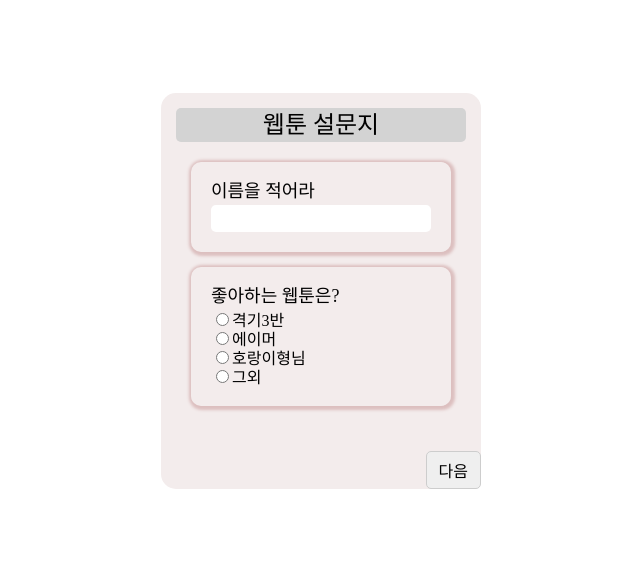
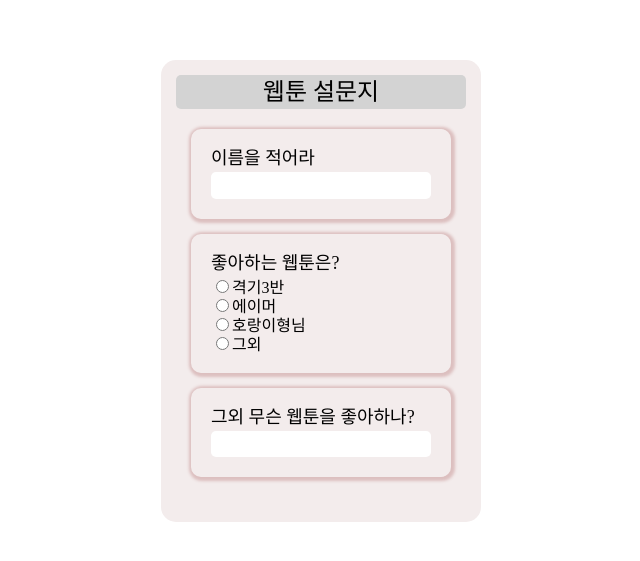
Before and after one commit to ShinEunJin/react-typescript-study, a React (Create React App) app: page /survey/0 in a window 1280 px wide. Shown: the part 109-670 px from the top of the page, without its empty margins (319-959 px from the left). Built offline with nearby package versions, Linux system fonts and the light colour scheme.

Commit message:
component Step 추가해서 세분화

```diff
--- a/src/Composition/CompositionForm.tsx
+++ /dev/null
@@ -1,74 +0,0 @@
-import "./styles.scss";
-import { useEffect, useState } from "react";
-import { useParams } from "react-router-dom";
-import Data from "./data2.json";
-import CompositionStep from "./CompositionStep";
-import Template from "./Template";
-
-interface DataTypes {
-  id: string;
-  title: string;
-  steps: {
-    title: string;
-    type: string;
-    name?: string;
-    options?: string[];
-    dependOn?: {
-      dependOnName: string;
-      dependOnValue: string;
-    };
-  }[][];
-}
-
-const CompositionForm = () => {
-  const [data, setData] = useState<DataTypes | null>(null);
-  const [page, setPage] = useState(0);
-
-  // 하위 컴포넌트에서 input 가지고 놀다가 망함. 상위 컴포넌트 항상 생각
-  const [surveyResult, setSurveyResult] = useState<any>({});
-
-  const { id } = useParams();
-
-  useEffect(() => {
-    if (id) setData(Data[Number(id)]);
-  }, [id]);
-
-  const handleClickBtn = (e: "back" | "next") => {
-    if (e === "back" && page !== 0) return setPage((prev) => prev - 1);
-    if (e === "next" && data && page !== data.steps.length - 1)
-      return setPage((prev) => prev + 1);
-  };
-
-  return (
-    <Template>
-      {data && (
-        <div className="form-container">
-          <h1 className="form-container__title">{data.title}</h1>
-          <main className="form-container__content">
-            {data.steps[page].map((v, i) => (
-              <CompositionStep
-                key={i}
-                {...v}
-                surveyResult={surveyResult}
-                setSurveyResult={setSurveyResult}
-              />
-            ))}
-          </main>
-        </div>
-      )}
-      <div className="btn-container">
-        <button
-          style={{ visibility: page === 0 ? "hidden" : "visible" }}
-          onClick={() => handleClickBtn("back")}
-        >
-          이전
-        </button>
-        <button onClick={() => handleClickBtn("next")}>
-          {data && page === data.steps.length - 1 ? "제출" : "다음"}
-        </button>
-      </div>
-    </Template>
-  );
-};
-
-export default CompositionForm;
--- a/src/Composition/CompositionStep.tsx
+++ /dev/null
@@ -1,85 +0,0 @@
-import { useEffect, useState } from "react";
-
-interface CompositionStepProps {
-  title: string;
-  type: string;
-  name?: string;
-  options?: string[];
-  dependOn?: {
-    dependOnName: string;
-    dependOnValue: string;
-  };
-  surveyResult: any;
-  setSurveyResult: any;
-}
-
-const CompositionStep = (props: CompositionStepProps) => {
-  const [isDependOn, setIsDependOn] = useState(false);
-
-  useEffect(() => {
-    const checkDepend =
-      props.dependOn &&
-      Object.values(props.surveyResult).includes(
-        props.dependOn.dependOnValue + `[${props.dependOn.dependOnName}]`
-      );
-    if (checkDepend) setIsDependOn(true);
-    else setIsDependOn(false);
-  }, [props]);
-
-  const handleInputChange = (e: any, title: any, name?: any) => {
-    if (name)
-      props.setSurveyResult({
-        ...props.surveyResult,
-        [title]: e.target.value + `[${name}]`,
-      });
-    else
-      props.setSurveyResult({ ...props.surveyResult, [title]: e.target.value });
-  };
-
-  return (
-    <>
-      {props.dependOn ? (
-        isDependOn && (
-          <div className="step-container">
-            <div className="step-container__title">{props.title}</div>
-            <input
-              className="step-container__input"
-              type={props.type}
-              onChange={(e) => handleInputChange(e, props.title)}
-              value={props.surveyResult[props.title] || ""}
-            />
-          </div>
-        )
-      ) : (
-        <div className="step-container">
-          <div className="step-container__title">{props.title}</div>
-          {props.type !== "singleChoice" && (
-            <input
-              className="step-container__input"
-              type={props.type}
-              onChange={(e) => handleInputChange(e, props.title)}
-              value={props.surveyResult[props.title] || ""}
-            />
-          )}
-          {props.options &&
-            props.options.map((v, i) => (
-              <div key={i} className="step-container__radios">
-                <input
-                  className="step-container__radios__item"
-                  type="radio"
-                  name={props.name}
-                  value={v}
-                  onChange={(e) =>
-                    handleInputChange(e, props.title, props.name)
-                  }
-                />
-                <label className="step-container__radios__label">{v}</label>
-              </div>
-            ))}
-        </div>
-      )}
-    </>
-  );
-};
-
-export default CompositionStep;
--- /dev/null
+++ b/src/Composition/Form.tsx
@@ -0,0 +1,55 @@
+import { ChangeEvent, Dispatch, SetStateAction, useCallback } from "react";
+
+interface FormProps {
+  title: string;
+  type: string;
+  name?: string;
+  options?: string[];
+  dependOn?: {
+    dependOnName: string;
+    dependOnValue: string;
+  };
+  value: any;
+  setValue: Dispatch<SetStateAction<string>>;
+}
+
+const Form = (props: FormProps) => {
+  const handleChangeInputValue = useCallback(
+    (e: ChangeEvent<HTMLInputElement>, title: string) => {
+      props.setValue({ ...props.value, [title]: e.target.value });
+    },
+    [props]
+  );
+
+  return (
+    <div className="step-container">
+      <div className="step-container__title">{props.title}</div>
+
+      {props.type === "text" && (
+        <input
+          className="step-container__input"
+          type={props.type}
+          // props.value[props.title] = undefined 처리 하지 않으면 경고뜨는데 필독
+          value={props.value[props.title] || ""}
+          onChange={(e) => handleChangeInputValue(e, props.title)}
+        />
+      )}
+
+      {props.type === "singleChoice" &&
+        props.options &&
+        props.options.map((v, i) => (
+          <div key={i}>
+            <input
+              type="radio"
+              name={props.name}
+              value={v}
+              onChange={(e) => handleChangeInputValue(e, props.title)}
+            />
+            <label>{v}</label>
+          </div>
+        ))}
+    </div>
+  );
+};
+
+export default Form;
--- /dev/null
+++ b/src/Composition/Page.tsx
@@ -0,0 +1,41 @@
+import { useState } from "react";
+import { useParams } from "react-router-dom";
+
+import Template from "./Template";
+import FetchData from "./data2.json";
+import Step from "./Step";
+
+export interface FetchDataTypes {
+  id: string;
+  title: string;
+  steps: {
+    title: string;
+    value: string;
+    type: string;
+    name?: string;
+    options?: string[];
+    dependOn?: {
+      dependOnName: string;
+      dependOnValue: string;
+    };
+  }[][];
+}
+
+const Page = () => {
+  const [stepIdx, setStepIdx] = useState(0);
+
+  const { id } = useParams();
+
+  return (
+    <Template>
+      <div className="form-container">
+        <h1 className="form-container__title">{FetchData[Number(id)].title}</h1>
+        <section className="form-container__content">
+          <Step list={FetchData[Number(id)].steps[stepIdx]} />
+        </section>
+      </div>
+    </Template>
+  );
+};
+
+export default Page;
--- /dev/null
+++ b/src/Composition/Step.tsx
@@ -0,0 +1,31 @@
+import { useState } from "react";
+import Form from "./Form";
+
+interface StepProps {
+  list: {
+    title: string;
+    type: string;
+    name?: string;
+    options?: string[];
+    dependOn?: {
+      dependOnName: string;
+      dependOnValue: string;
+    };
+  }[];
+}
+
+const Step = (props: StepProps) => {
+  const [value, setValue] = useState<any>({});
+
+  return (
+    <>
+      {props.list &&
+        props.list.length > 0 &&
+        props.list.map((v) => (
+          <Form key={v.title} {...v} value={value} setValue={setValue} />
+        ))}
+    </>
+  );
+};
+
+export default Step;
--- a/src/Router.tsx
+++ b/src/Router.tsx
@@ -1,14 +1,14 @@
 import { BrowserRouter, Routes, Route, Navigate } from "react-router-dom";
 
 import Composition from "./Composition/Composition";
-import CompositionForm from "./Composition/CompositionForm";
+import Page from "./Composition/Page";
 
 const Router = () => {
   return (
     <BrowserRouter>
       <Routes>
         <Route path="/survey" element={<Composition />} />
-        <Route path="/survey/:id" element={<CompositionForm />} />
+        <Route path="/survey/:id" element={<Page />} />
         <Route path="*" element={<Navigate replace to="/survey" />} />
       </Routes>
     </BrowserRouter>
```
Also changed, not shown: src/Composition/styles.scss (indentation only).
